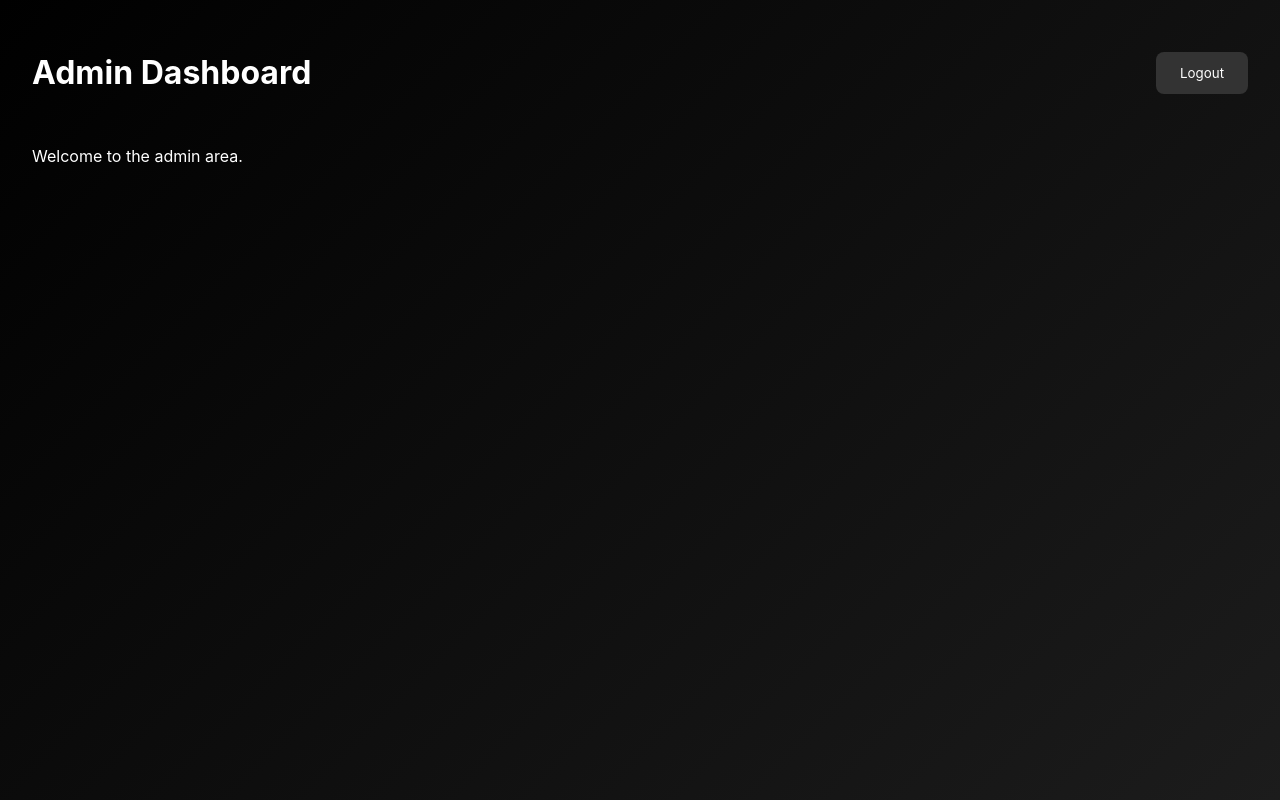
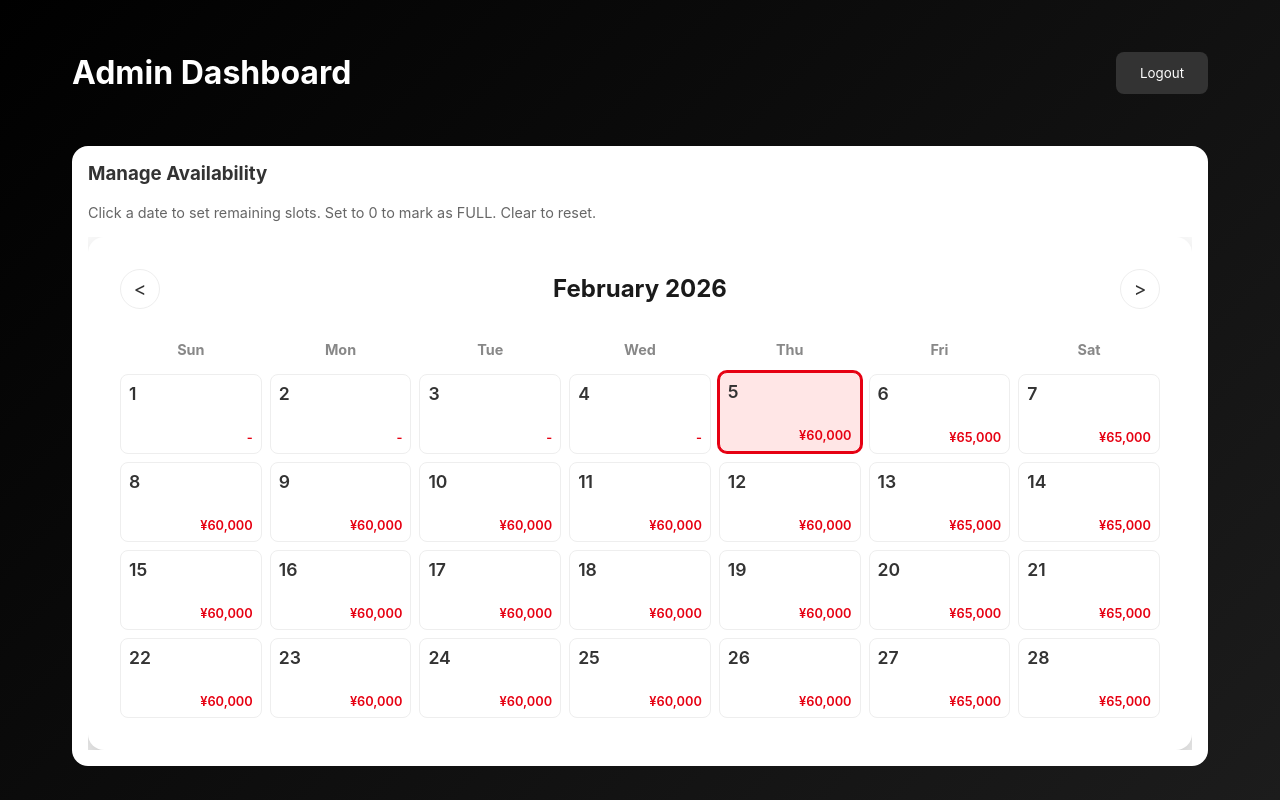
Before and after one commit to kazuosomeya-wq/daikoku, a React (Vite) app: page /admin/dashboard in a window 1280 px wide. Built offline with nearby package versions, Linux system fonts and the light colour scheme; no server answers; the database is empty; sample sign-in values are in the browser's storage.

Commit message:
Fix AdminDashboard content

```diff
--- a/src/pages/AdminDashboard.jsx
+++ b/src/pages/AdminDashboard.jsx
@@ -1,18 +1,52 @@
-import React from 'react';
+import React, { useState } from 'react';
 import { getAuth, signOut } from 'firebase/auth';
 import { useNavigate } from 'react-router-dom';
+import Calendar from '../components/Calendar';
+import { doc, setDoc, deleteDoc } from 'firebase/firestore';
+import { db } from '../firebase';
+import '../App.css';
 
 const AdminDashboard = () => {
     const navigate = useNavigate();
     const auth = getAuth();
+
+    // We don't really use this select for navigation here, but Calendar needs it
+    // We can use it to trigger the prompt
+    // eslint-disable-next-line
+    const [selectedDate, setSelectedDate] = useState(null);
 
     const handleLogout = async () => {
         await signOut(auth);
         navigate('/admin');
     };
 
+    const handleDateSelect = async (date) => {
+        const dateString = `${date.getFullYear()}-${String(date.getMonth() + 1).padStart(2, '0')}-${String(date.getDate()).padStart(2, '0')}`;
+
+        // Simple prompt for now
+        const slotsInput = prompt(`Enter remaining slots for ${dateString}\n(Enter 0 to BLOCK, empty to clear override):`, "");
+
+        if (slotsInput === null) return; // Cancelled
+
+        const docRef = doc(db, "availability", dateString);
+
+        if (slotsInput.trim() === "") {
+            // Clear override
+            if (window.confirm(`Clear custom setting for ${dateString}? This will revert to default availability.`)) {
+                await deleteDoc(docRef);
+            }
+        } else {
+            const slots = parseInt(slotsInput, 10);
+            if (!isNaN(slots)) {
+                await setDoc(docRef, { slots: slots });
+            } else {
+                alert("Please enter a valid number.");
+            }
+        }
+    };
+
     return (
-        <div style={{ padding: '2rem' }}>
+        <div className="app-container">
             <div style={{ display: 'flex', justifyContent: 'space-between', alignItems: 'center', marginBottom: '2rem' }}>
                 <h1>Admin Dashboard</h1>
                 <button
@@ -30,8 +64,20 @@ const AdminDashboard = () => {
                 </button>
             </div>
 
-            <p>Welcome to the admin area.</p>
-            {/* Calendar management will go here */}
+            <div style={{ background: 'white', padding: '1rem', borderRadius: '16px', color: '#333' }}>
+                <h3 style={{ marginTop: 0 }}>Manage Availability</h3>
+                <p style={{ fontSize: '0.9rem', color: '#666', marginBottom: '1rem' }}>
+                    Click a date to set remaining slots. Set to 0 to mark as FULL. Clear to reset.
+                </p>
+                <div style={{ maxWidth: '100%', overflowX: 'auto' }}>
+                    <Calendar
+                        personCount={2}
+                        selectedDate={new Date()}
+                        onDateSelect={handleDateSelect}
+                        isAdmin={true}
+                    />
+                </div>
+            </div>
         </div>
     );
 };
```
